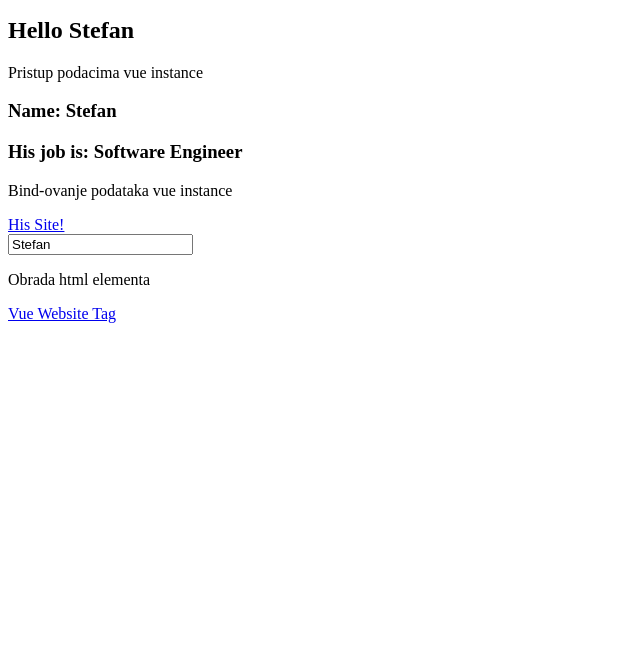
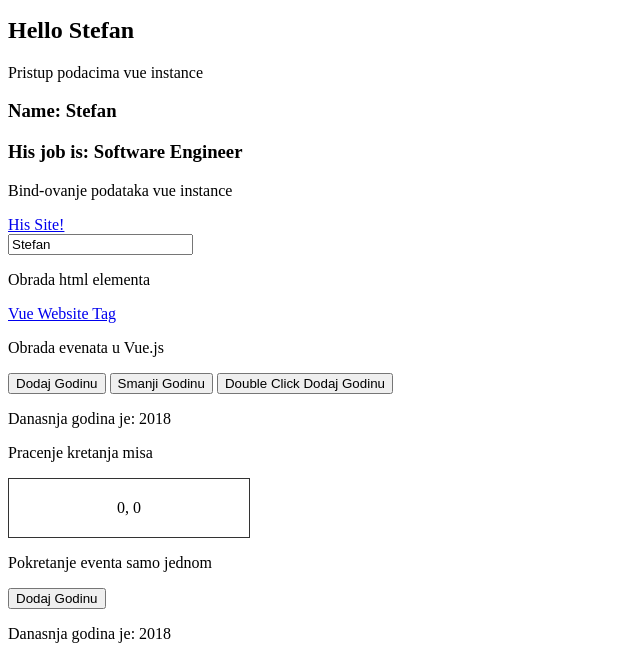
Before and after one commit to Hazaaa/Vue.js-Training, a plain HTML site: page index.html in a window 1280 px wide. Shown: the part 135-800 px from the top of the page, without its empty margins (0-640 px from the left). Drawn offline with nearby package versions, Linux system fonts and the light colour scheme.

Commit message:
Learned Events
How to handle basic events (click, double click, etc.) and Events Modifiers. Found out Event object.

```diff
--- a/index.html
+++ b/index.html
@@ -6,7 +6,7 @@
     <meta http-equiv="X-UA-Compatible" content="ie=edge">
     <title>Vue.js vezbanje</title>
     <script src="https://cdn.jsdelivr.net/npm/vue@2.5.13/dist/vue.js"></script>
-
+    <link rel="stylesheet" href="style.css">
 </head>
 <body>
     <div id="vue-app">
@@ -26,6 +26,20 @@
 
         <p>Obrada html elementa</p>
         <p v-html="websiteTag"></p>
+
+        <p>Obrada evenata u Vue.js</p>
+        <button v-on:click="addYear">Dodaj Godinu</button>
+        <button v-on:click="decreaseYear">Smanji Godinu</button>
+        <button v-on:dblclick="addYear">Double Click Dodaj Godinu</button>
+        <p>Danasnja godina je: {{year}}</p>
+
+        <p>Pracenje kretanja misa</p>
+        <div id="canvas" @mousemove="updateXY"> {{x}}, {{y}} </div>
+
+        <p>Pokretanje eventa samo jednom</p>
+        <button v-on:click.once="addYear">Dodaj Godinu</button>
+        <p>Danasnja godina je: {{year}}</p>
+
     </div>
 
     <script src="vezbanjeVue.js"></script>
--- a/style.css
+++ b/style.css
@@ -0,0 +1,6 @@
+#canvas {
+    width: 200px;
+    padding: 20px;
+    text-align: center;
+    border: 1px solid #333333;
+}
--- a/vezbanjeVue.js
+++ b/vezbanjeVue.js
@@ -9,7 +9,10 @@ new Vue({
         name: 'John Doe',
         job: "Software Engineer",
         website: "https://www.facebook.com/",
-        websiteTag: "<a href='https://www.facebook.com/'>Vue Website Tag</a>"
+        websiteTag: "<a href='https://www.facebook.com/'>Vue Website Tag</a>",
+        year: 2018,
+        x: 0,  //pratimo koordinate misa kroz canvas
+        y: 0
     },
 
     //Ovo je property za metode
@@ -25,6 +28,19 @@ new Vue({
             //this.ime propertija bez potrebe da se dalje navodi data i slicno
             this.name = ime;
             return "Hello " + ime;
+        },
+
+        addYear: function() {
+            this.year++;
+        },
+
+        decreaseYear: function() {
+            this.year--;
+        },
+
+        updateXY: function(event) {
+            this.x = event.offsetX;
+            this.y = event.offsetY;
         }
     }
 });
```
Also changed, not shown: 2 other files.
